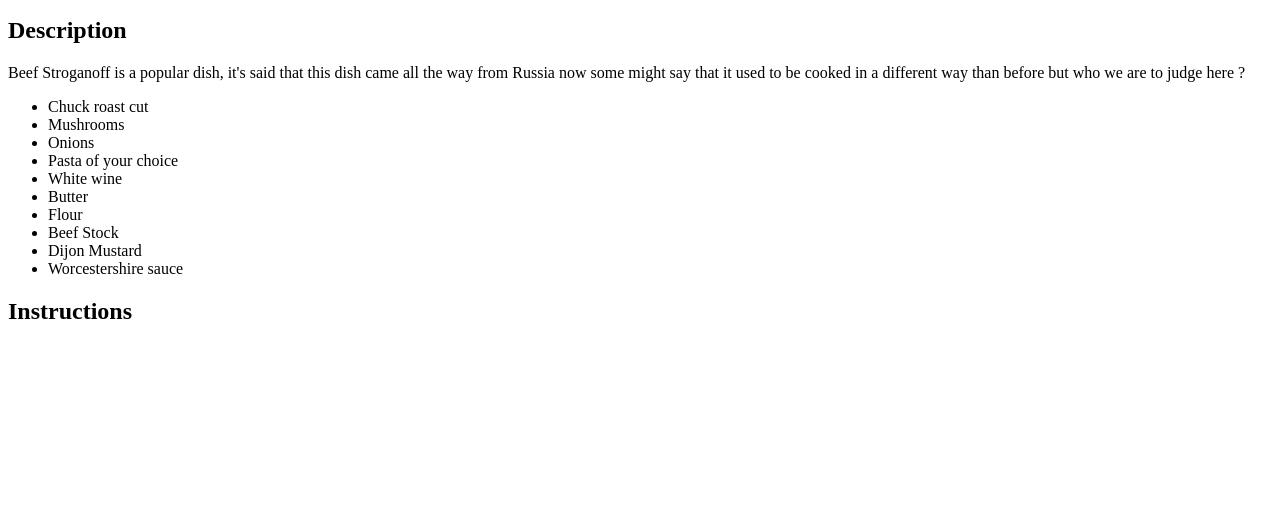
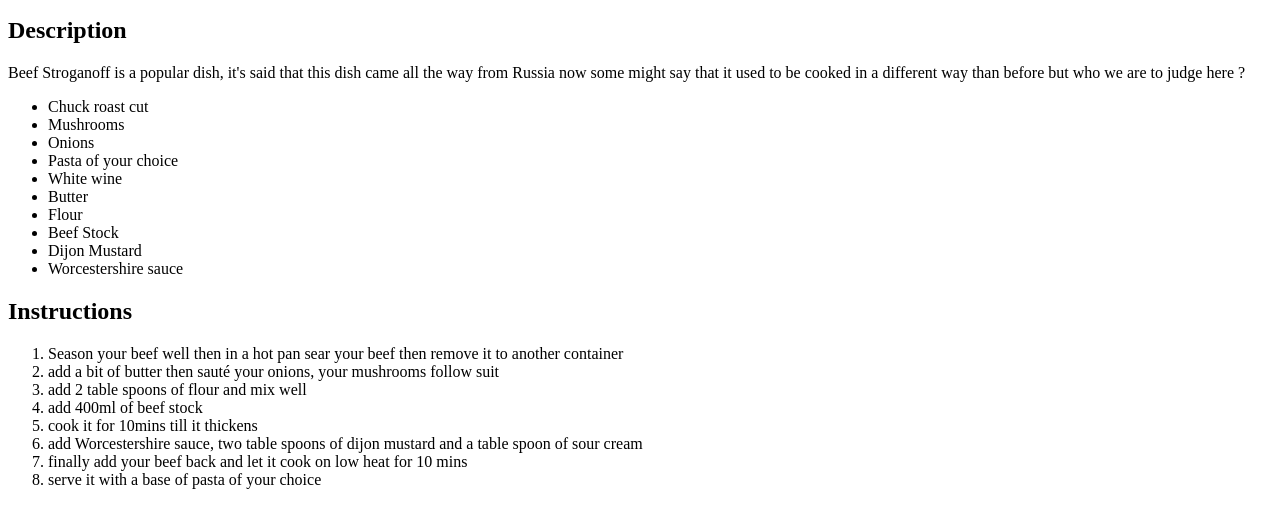
Before and after one commit to faresmk3/odin-recepies, a plain HTML site: page recipes/beef-stroganoff.html in a window 1280 px wide. Shown: the part 101-628 px from the top of the page. Drawn offline with Linux system fonts and the light colour scheme.

Commit message:
more modifications to the instructions

```diff
--- a/recipes/beef-stroganoff.html
+++ b/recipes/beef-stroganoff.html
@@ -27,6 +27,25 @@
       <li>Worcestershire sauce</li>
     </ul>
     <h2>Instructions</h2>
-    <ol></ol>
+    <ol>
+      <li>
+        Season your beef well then in a hot pan sear your beef then remove it to
+        another container
+      </li>
+      <li>
+        add a bit of butter then sauté your onions, your mushrooms follow suit
+      </li>
+      <li>add 2 table spoons of flour and mix well</li>
+      <li>add 400ml of beef stock</li>
+      <li>cook it for 10mins till it thickens</li>
+      <li>
+        add Worcestershire sauce, two table spoons of dijon mustard and a table
+        spoon of sour cream
+      </li>
+      <li>
+        finally add your beef back and let it cook on low heat for 10 mins
+      </li>
+      <li>serve it with a base of pasta of your choice</li>
+    </ol>
   </body>
 </html>
```
